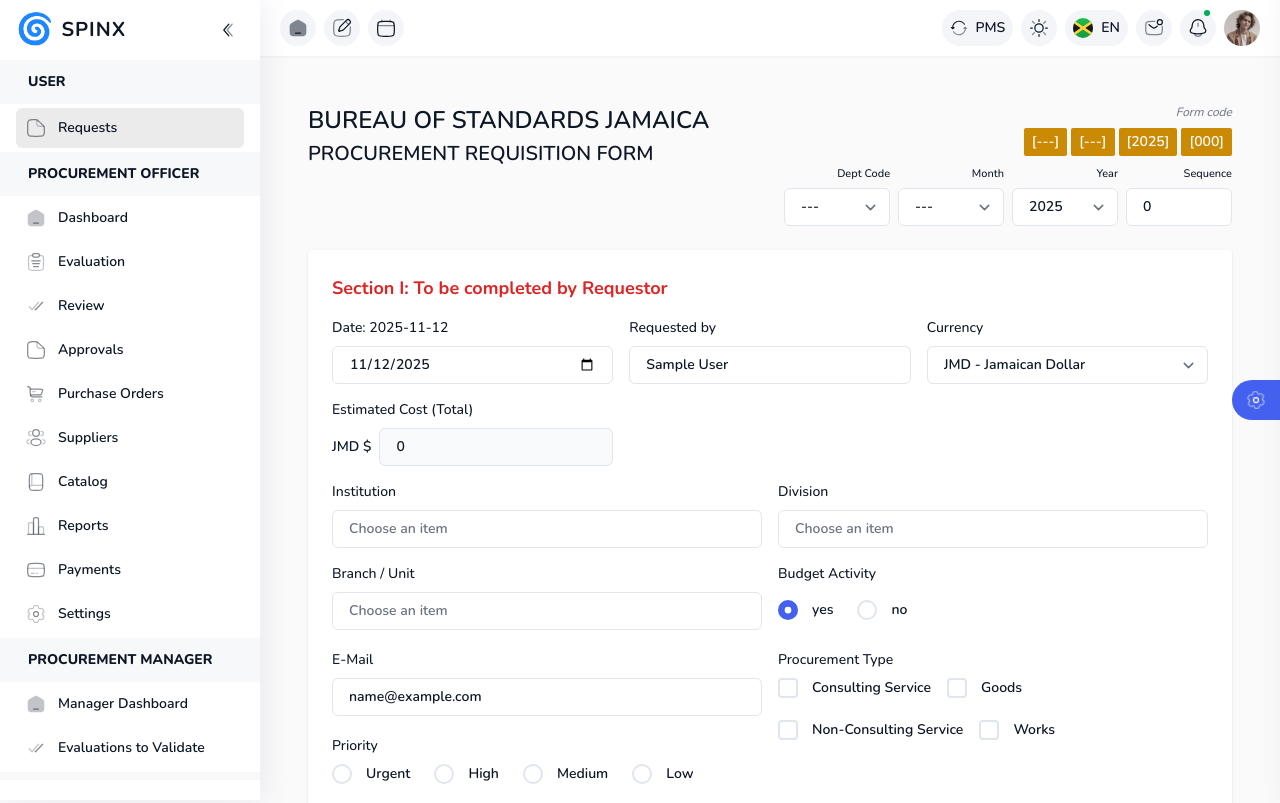
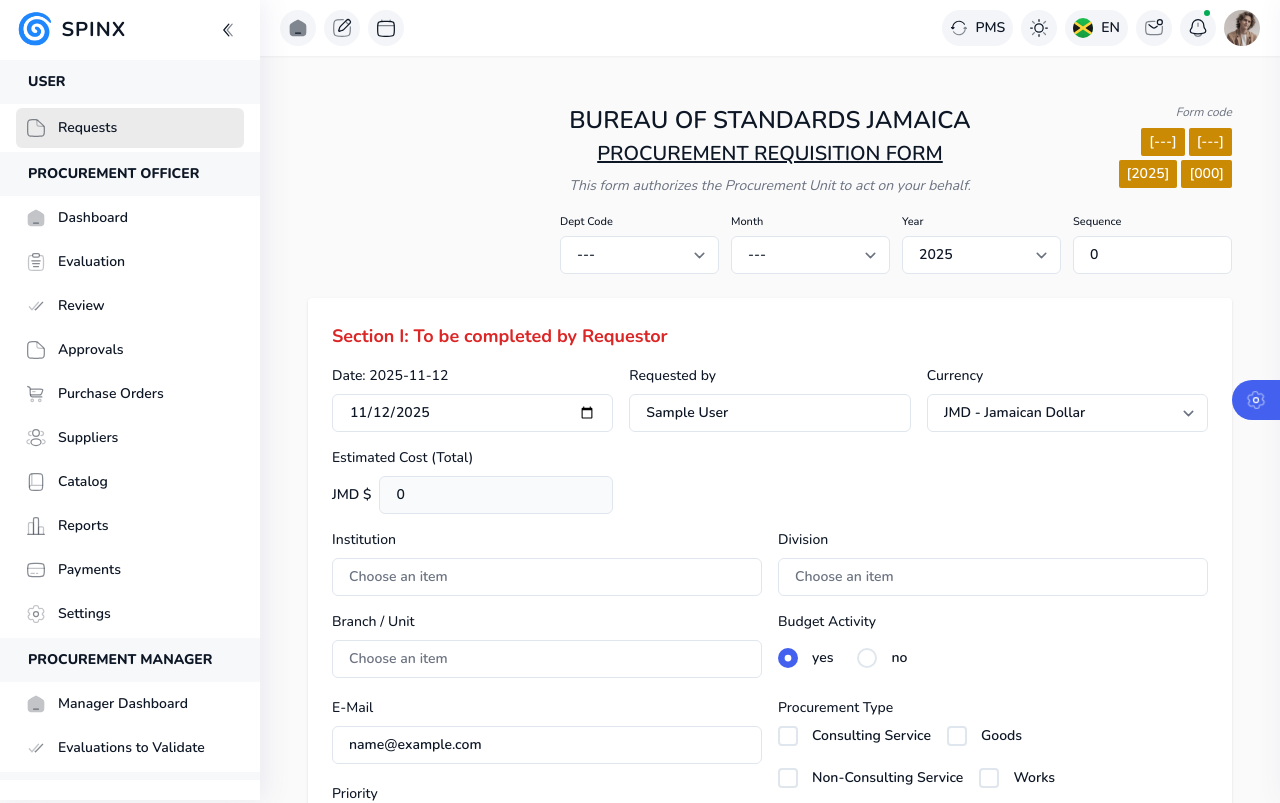
Before and after one commit to standardsja/pms, a React (Vite) app: page /apps/requests/new in a window 1280 px wide. Shown: the top 803 px of the page. Built offline with nearby package versions, Linux system fonts and the light colour scheme; sample sign-in values are in the browser's storage.

Commit message:
feat: enhance layout and add description to procurement requisition form header

```diff
--- a/src/pages/Procurement/Requests/RequestForm.tsx
+++ b/src/pages/Procurement/Requests/RequestForm.tsx
@@ -560,20 +560,25 @@
 
     return (
         <div className="p-6">
-            <div className="mb-6 flex flex-col md:flex-row md:items-start md:justify-between gap-4">
-                <div className="flex-1 text-center md:text-left">
+            <div className="mb-6 relative">
+                <div className="flex items-start justify-between">
+                    <div className="w-32 hidden md:block" />
+                    <div className="flex-1 text-center">
                         <h1 className="text-2xl font-semibold">BUREAU OF STANDARDS JAMAICA</h1>
-                    <h2 className="text-xl font-semibold mt-1">PROCUREMENT REQUISITION FORM</h2>
+                        <h2 className="text-xl font-semibold mt-1 underline">PROCUREMENT REQUISITION FORM</h2>
+                        <div className="text-sm italic text-gray-500 mt-2">This form authorizes the Procurement Unit to act on your behalf.</div>
                     </div>
-                <div className="flex-1 md:text-right flex flex-col items-center md:items-end">
-                    <div className="text-xs text-gray-500 mb-2 italic">Form code</div>
-                    <div className="inline-flex flex-wrap gap-1 font-semibold text-sm">
+                    <div className="flex flex-col items-end gap-2 w-32">
+                        <div className="text-xs text-gray-500 italic">Form code</div>
+                        <div className="inline-flex flex-wrap gap-1 font-semibold text-sm justify-end">
                             <span className="px-2 py-1 bg-yellow-600 text-white rounded-sm">[{headerDeptCode || '---'}]</span>
                             <span className="px-2 py-1 bg-yellow-600 text-white rounded-sm">[{headerMonth || '---'}]</span>
                             <span className="px-2 py-1 bg-yellow-600 text-white rounded-sm">[{headerYear || '----'}]</span>
                             <span className="px-2 py-1 bg-yellow-600 text-white rounded-sm">[{paddedSequence}]</span>
                         </div>
-                    <div className="mt-2 grid grid-cols-2 md:grid-cols-4 gap-2 w-full max-w-md">
+                    </div>
+                </div>
+                <div className="mt-4 grid grid-cols-2 md:grid-cols-4 gap-3 md:justify-end md:ml-auto md:w-auto max-w-2xl">
                     <div>
                         <label className="block text-[11px] font-medium mb-1">Dept Code</label>
                         <select className="form-select w-full" value={headerDeptCode} onChange={(e) => setHeaderDeptCode(e.target.value)}>
@@ -645,7 +650,6 @@
                             onChange={(e) => setHeaderSequence(e.target.value ? parseInt(e.target.value, 10) : 0)}
                             className="form-input w-full"
                         />
-                        </div>
                     </div>
                 </div>
             </div>
```
Lines whose indentation alone changed are shown as unchanged.
